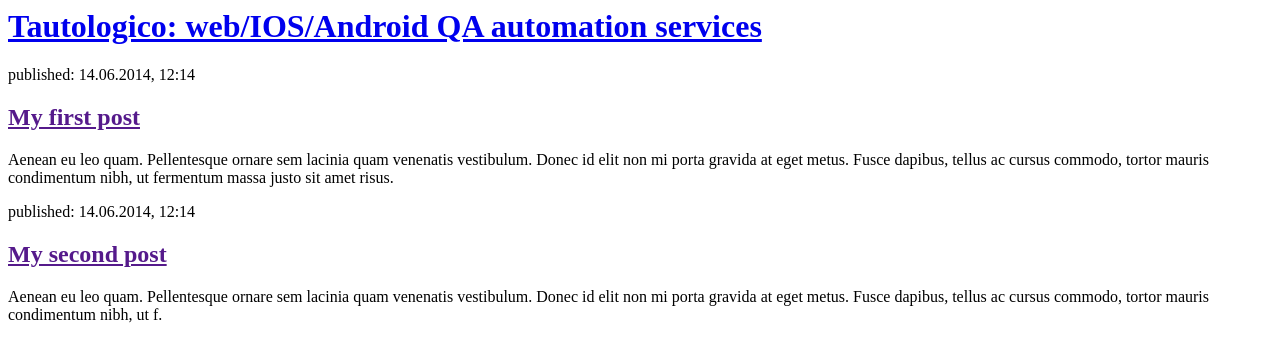
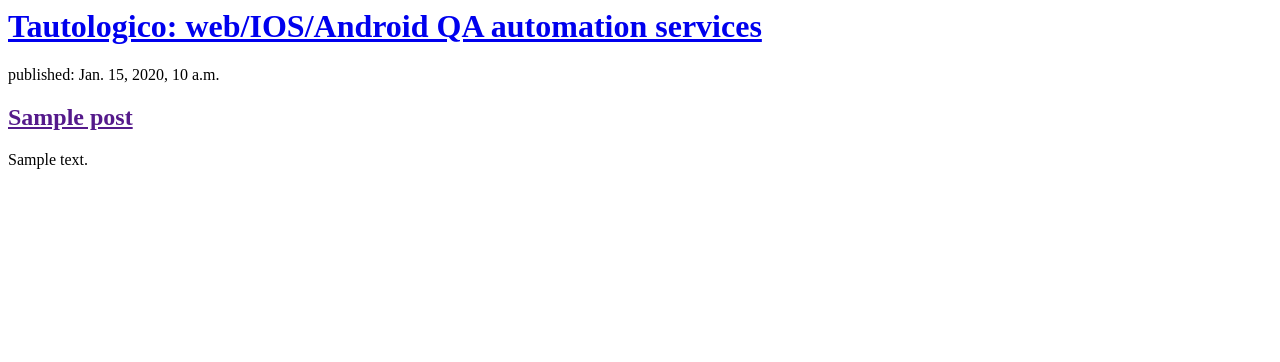
Before and after one commit to alexissoko/my-first-blog, a Django app: page / in a window 1280 px wide. Shown: the top 362 px of the page. Run offline with Django 3.2, Linux system fonts and the light colour scheme; tables that the repository leaves empty hold one stand-in row (values such as "Sample post").

Commit message:
Changed the HTML for the site.

```diff
--- a/blog/templates/blog/post_list.html
+++ b/blog/templates/blog/post_list.html
@@ -1,22 +1,12 @@
-<html>
-    <head>
 <title>Tautologico</title>
-    </head>
-    <body>
 <div>
     <h1><a href="/">Tautologico: web/IOS/Android QA automation services</a></h1>
 </div>
 
+{% for post in posts %}
     <div>
-            <p>published: 14.06.2014, 12:14</p>
-            <h2><a href="">My first post</a></h2>
-            <p>Aenean eu leo quam. Pellentesque ornare sem lacinia quam venenatis vestibulum. Donec id elit non mi porta gravida at eget metus. Fusce dapibus, tellus ac cursus commodo, tortor mauris condimentum nibh, ut fermentum massa justo sit amet risus.</p>
+        <p>published: {{ post.published_date }}</p>
+        <h2><a href="">{{ post.title }}</a></h2>
+        <p>{{ post.text|linebreaksbr }}</p>
     </div>
-
-        <div>
-            <p>published: 14.06.2014, 12:14</p>
-            <h2><a href="">My second post</a></h2>
-            <p>Aenean eu leo quam. Pellentesque ornare sem lacinia quam venenatis vestibulum. Donec id elit non mi porta gravida at eget metus. Fusce dapibus, tellus ac cursus commodo, tortor mauris condimentum nibh, ut f.</p>
-        </div>
-    </body>
-</html>
+{% endfor %}
--- a/blog/views.py
+++ b/blog/views.py
@@ -1,4 +1,12 @@
 from django.shortcuts import render
+from django.utils import timezone
+from .models import Post
+
 
 def post_list(request):
-    return render(request, 'blog/post_list.html', {})
+    posts = Post.objects.filter(published_date__lte=timezone.now()).order_by('published_date')
+    return render(request, 'blog/post_list.html', {'posts': posts})
+
+# first version
+# def post_list(request):
+#     return render(request, 'blog/post_list.html', {})
```
Lines whose indentation alone changed are shown as unchanged.
